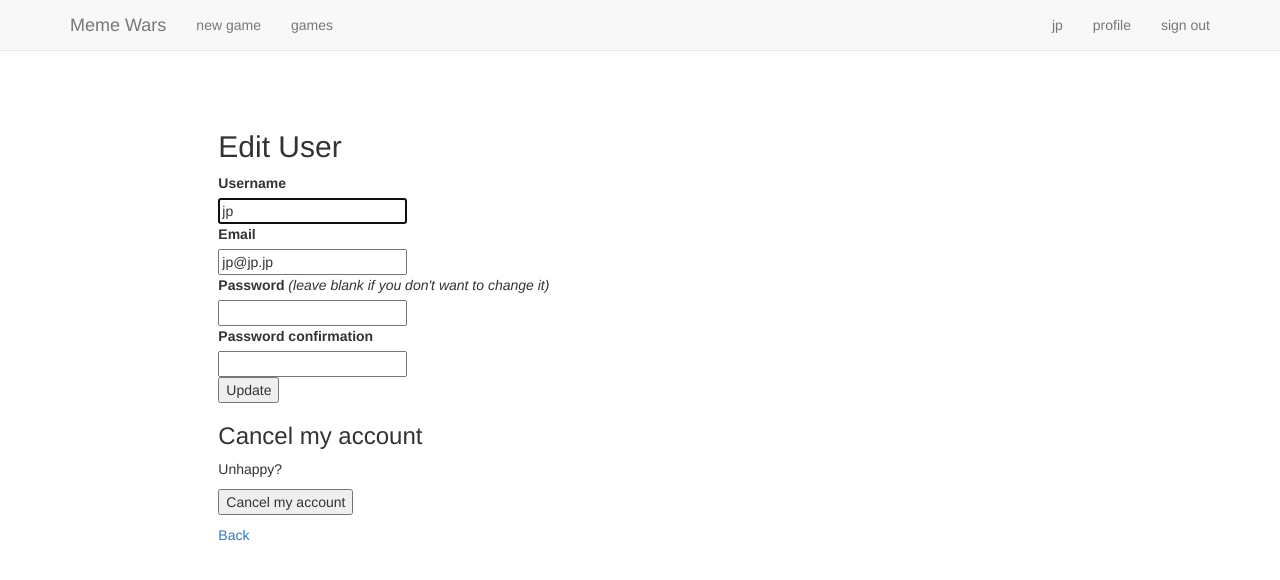
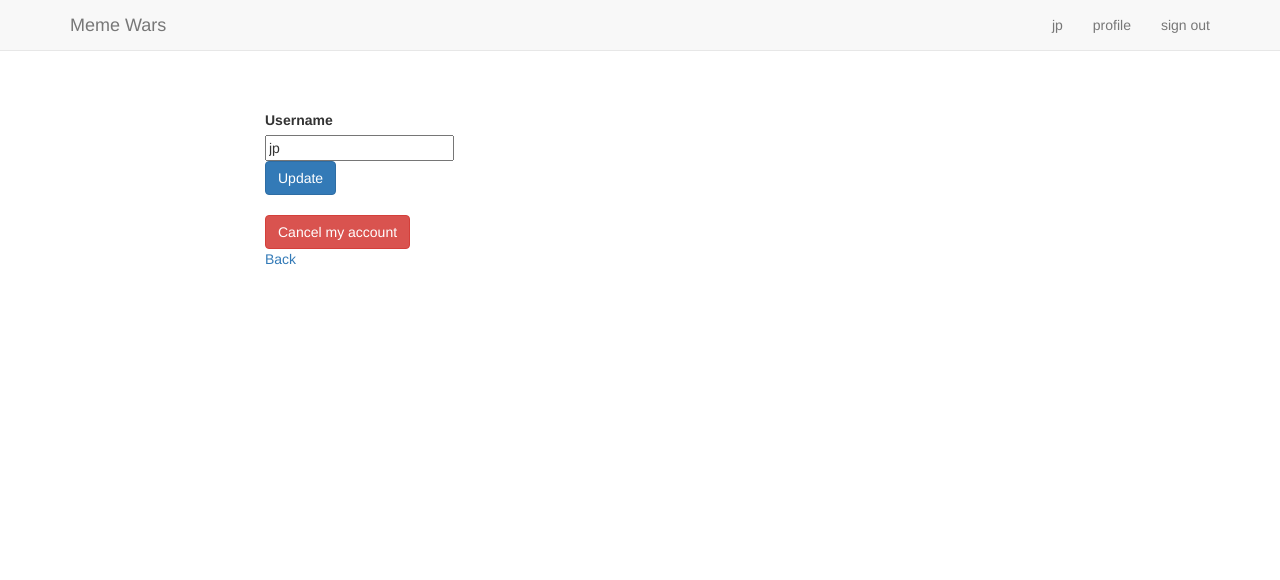
Before and after one commit to Goldtean/memewars, a Rails app: page /users/edit in a window 1280 px wide. Shown: the top 580 px of the page. Run offline with Rails 7, Linux system fonts and the light colour scheme; a user stored in the database is signed in; style sheets or scripts are compiled from the project's sources; some libraries are stand-ins or nearby versions.

Commit message:
Almost ready for Heroku

```diff
--- a/app/views/layouts/_navbar.html.erb
+++ b/app/views/layouts/_navbar.html.erb
@@ -15,16 +15,7 @@
     <!-- Collect the nav links, forms, and other content for toggling -->
     <div class="collapse navbar-collapse" id="bs-example-navbar-collapse-1">
       <ul class="nav navbar-nav navbar-left">
-        <% if current_user %>
-          <% if current_user.username %>
-            <li>
-              <%= link_to "new game", new_chatroom_path%>
-            </li>
-            <li>
-              <%= link_to "games", chatrooms_path %>
-            </li>
-          <% end %>
-        <% end %>
+
       </ul>
 
       <ul class="nav navbar-nav navbar-right">
@@ -46,7 +37,6 @@
             <li><%= link_to 'profile',edit_user_registration_path %></li>
             <li><%= link_to "sign out", "/users/sign_out", method: :delete, id: "sign_out" %></li>
           <% else %>
-            <li><a href="/users/sign_in">login</a></li>
             <li><a class="fa fa-facebook"></a></li>
             <li><%= link_to "Facebook Login", "/users/auth/facebook", id: "sign_in" %></li>
           <% end %>
--- a/app/views/users/registrations/edit.html.erb
+++ b/app/views/users/registrations/edit.html.erb
@@ -1,39 +1,27 @@
-
+<div class="container">
   <div class="row nav-offset">
     <div class="col-md-8 col-md-offset-2">
-    <h2>Edit <%= resource_name.to_s.humanize %></h2>
       <%= form_for(resource, as: resource_name, url: registration_path(resource_name), html: { method: :put }) do |f| %>
         <%= devise_error_messages! %>
         <div class="field">
           <%= f.label :username %><br />
-        <%= f.text_field :username, autofocus: true %>
+          <%= f.text_field :username %>
         </div>
-      <div class="field">
-        <%= f.label :email %><br />
-        <%= f.email_field :email %>
-      </div>
-
         <% if devise_mapping.confirmable? && resource.pending_reconfirmation? %>
           <div>Currently waiting confirmation for: <%= resource.unconfirmed_email %></div>
         <% end %>
-
-      <div class="field">
-        <%= f.label :password %> <i>(leave blank if you don't want to change it)</i><br />
-        <%= f.password_field :password, autocomplete: "off" %>
-      </div>
-
-      <div class="field">
-        <%= f.label :password_confirmation %><br />
-        <%= f.password_field :password_confirmation, autocomplete: "off" %>
-      </div>
-
         <div class="actions">
-        <%= f.submit "Update" %>
+          <%= f.submit "Update", class: "btn btn-primary" %>
         </div>
       <% end %>
-
-    <h3>Cancel my account</h3>
-
-    <p>Unhappy? <%= button_to "Cancel my account", registration_path(resource_name), data: { confirm: "Are you sure?" }, method: :delete %></p>
+    </div>
+  </div>
+  <BR>
+  <div class="row">
+    <div class="col-md-8 col-md-offset-2">
+      <%= button_to "Cancel my account", registration_path(resource_name), data: { confirm: "Are you sure?" }, method: :delete, class: "btn btn-danger" %>
 
       <%= link_to "Back", :back %>
+    </div>
+  </div>
+</div>
--- a/app/views/welcome/about.html.erb
+++ b/app/views/welcome/about.html.erb
@@ -5,6 +5,7 @@
   <h3 class="text-center">Welcome to Meme Wars!</h3>
   <br>
       <div class="row text-center">
+        <p>MemeWars is a game where you compete with your friends to write the funniest caption, or meme, for photos. Login to start playing!</p>
         <div class="col-xs-12">
           <%= link_to "Facebook Login", "/users/auth/facebook", id: "sign_in", class: "btn btn-primary btn-lg" %>
         </div>
--- a/db/migrate/20160529173106_devise_create_users.rb
+++ b/db/migrate/20160529173106_devise_create_users.rb
@@ -40,6 +40,7 @@ class DeviseCreateUsers < ActiveRecord::Migration
       t.string :username, unique: true
       t.string :bio
       t.integer :wins
+      t.string :image_url
 
       t.timestamps null: false
     end
```
Also changed, not shown: app/views/users/sessions/new.html.erb (+5 -25 lines), app/views/users/sessions/secret_hacker_login_nbqohgaldshgfd.html.erb (added, +27 -0 lines). Lines whose indentation alone changed are shown as unchanged.
